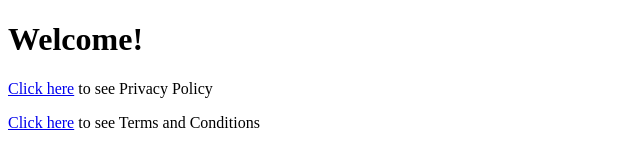
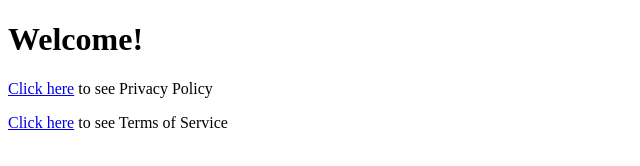
Before and after one commit to ExtremeDiscordBot/ExtremeDiscordBot.github.io, a plain HTML site: page index.html in a window 1280 px wide. Shown: the full height of the page, 0-640 px from the left. Drawn offline with Linux system fonts and the light colour scheme.

Commit message:
Update index.html

```diff
--- a/index.html
+++ b/index.html
@@ -8,6 +8,6 @@
 <body>
     <h1>Welcome!</h1>
     <p><a href="/PrivacyPolicy.html">Click here</a> to see Privacy Policy</p>
-    <p><a href="/TermsandConditions.html">Click here</a> to see Terms and Conditions</p>
+    <p><a href="/TermsofService.html">Click here</a> to see Terms of Service</p>
 </body>
 </html>
```
